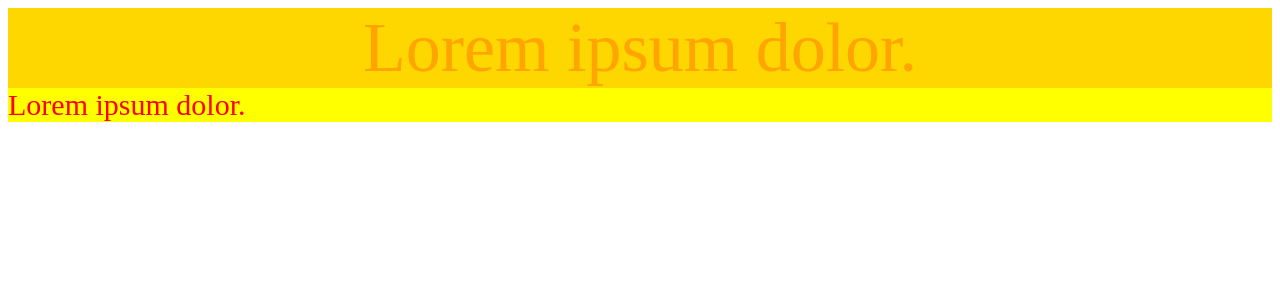
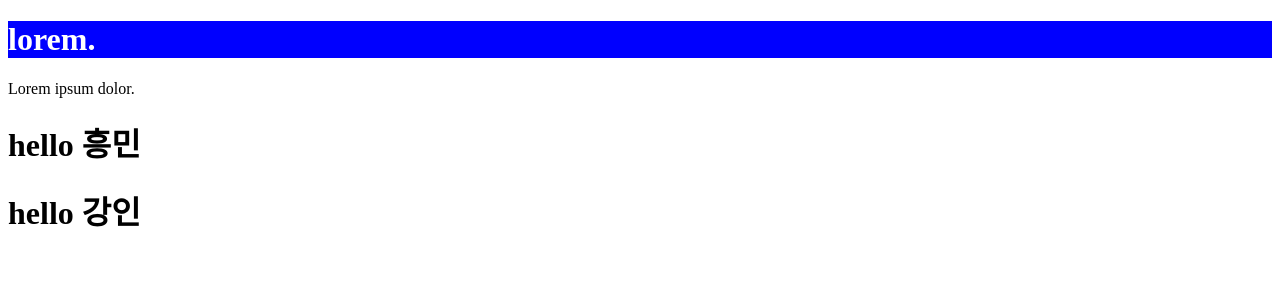
Before and after one commit to yel106/react20231031, a React (Create React App) app: page / in a window 1280 px wide. Shown: the top 300 px of the page. Built offline with nearby package versions, Linux system fonts and the light colour scheme.

Commit message:
함수인자로 사용한 곳에서 넘긴 property들이 객체 형태로 담김

```diff
--- a/src/App.js
+++ b/src/App.js
@@ -1,22 +1,30 @@
 function App() {
-  const myStyle = {
-    color: "orange",
-    backgroundColor: "gold", // background-color라고 쓰면 안되고 loswerCamelCase법으로 써야함
-    fontSize: "70px",
-    textAlign: "center",
-  }; //js object 자바스크립에서 객체만드는법
-
   return (
     <>
-      {/* style 속성은 객체로 주어야 함*/}
-      <div style={myStyle}>Lorem ipsum dolor.</div>
-      <div
-        style={{ color: "red", backgroundColor: "yellow", fontSize: "30px" }}
+      <h1
+        className="note"
+        style={{ backgroundColor: "blue", color: "white" }}
+        title="제목 요소"
       >
-        Lorem ipsum dolor.
-      </div>
+        lorem.
+      </h1>
+      <p title="문단 요소">Lorem ipsum dolor.</p>
+      <MyComp title="내 컴포넌트" name="흥민" />
+      <MyComp title="I am 컴포넌트에요" name="강인" />
     </>
   );
 }
 
+// 함수 인자로
+// 사용한 곳에서 넘긴 property들이 객체 형태로 담김
+// 예) title="내 컴포넌트" => {title: "내 컴포넌트"}
+// 예0 title="내 컴포넌트" name="흥민" => {title="내 컴포넌트" name="흥민"}
+function MyComp(props) {
+  console.log("MyComp가 받은 property", props);
+  return (
+    <div>
+      <h1 title={props.title}>hello {props.name}</h1>
+    </div>
+  );
+}
 export default App;
```
